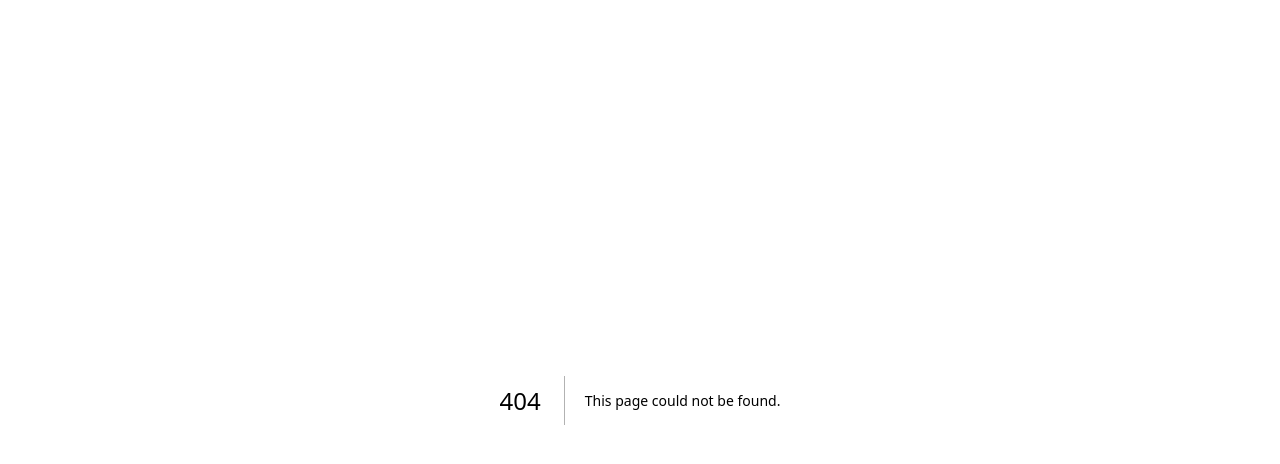
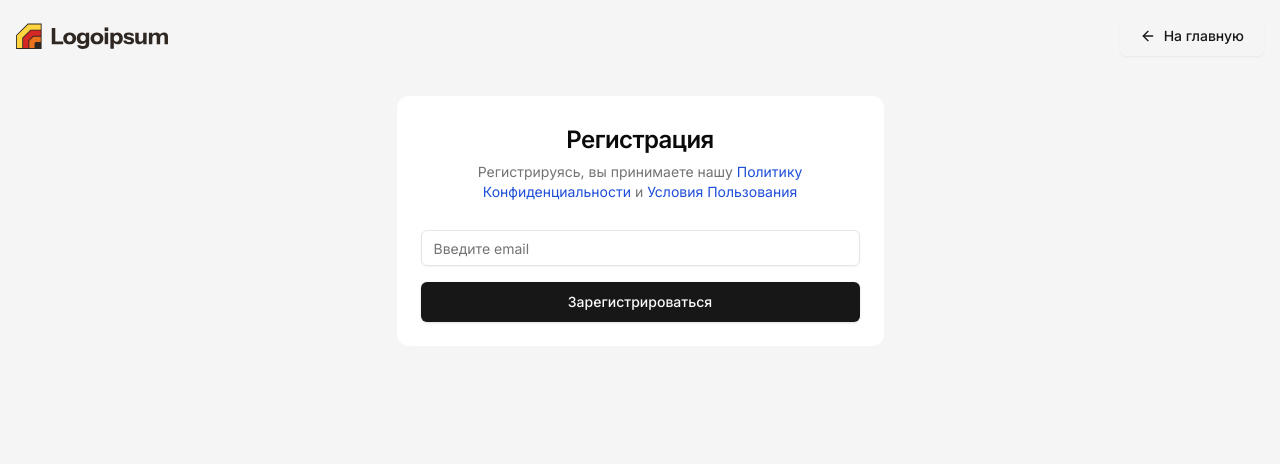
Before and after one commit to improved-sleepyhead/hackathon-frontend, a Next.js app: page /login in a window 1280 px wide. Before the commit this address had no page. Shown: the top 464 px of the page. Built offline with nearby package versions, Linux system fonts and the light colour scheme.

Commit message:
added page: login page w/ auth header feature

```diff
--- /dev/null
+++ b/src/app/(auth)/layout.tsx
@@ -0,0 +1,24 @@
+"use client"
+
+import { AuthHeader } from "@/features/auth/components/auth-header";
+
+
+interface AuthLayoutProps {
+    children: React.ReactNode;
+}
+
+const AuthLayout = ({ children }: AuthLayoutProps) => {
+
+    return (
+        <main className="min-h-screen dark:bg-[#1F1F1F] bg-neutral-100">
+            <div className="mx-auto max-w-screen-2xl p-4">
+                <AuthHeader />
+                <div className="flex flex-col items-center justify-center pt-4 md:pt-10">
+                    {children}
+                </div>
+            </div>
+        </main>
+     );
+};
+
+export default AuthLayout;
--- /dev/null
+++ b/src/app/(auth)/login/page.tsx
@@ -0,0 +1,10 @@
+"use client"
+
+import { EmailEnterCard } from "@/features/auth/components/email-enter-card";
+
+
+const SignInPage = () => {
+    return <EmailEnterCard />
+};
+
+export default SignInPage;
--- a/src/app/(marketing)/page.tsx
+++ b/src/app/(marketing)/page.tsx
@@ -1,9 +1,7 @@
-import { LoginCard } from "@/features/auth/components/login-card";
-
 const MarketingPage = () => {
   return (
     <div>
-      <LoginCard />
+      page
     </div>
   );
 };
--- /dev/null
+++ b/src/features/auth/components/auth-header.tsx
@@ -0,0 +1,19 @@
+import { Button } from "@/shared/ui/kit/button"
+import { Logo } from "@/shared/ui/logo";
+import { ArrowLeft } from "lucide-react";
+import Link from "next/link"
+
+export const AuthHeader = () => {
+    return (
+        <nav className="flex justify-between items-center">
+            <Logo />
+            <div className="flex items-center justify-end gap-x-4">
+                <Button variant="secondary" className="p-5" asChild>
+                    <Link href="/">
+                        <ArrowLeft /> На главную
+                    </Link>
+                </Button>
+            </div>
+        </nav>
+    );
+};
--- a/src/features/auth/components/email-enter-card.tsx
+++ b/src/features/auth/components/email-enter-card.tsx
@@ -72,7 +72,7 @@ export const EmailEnterCard = () => {
                     </Link>
                 </CardDescription>
             </CardHeader>
-            <CardContent className="p-7">
+            <CardContent>
                 <Form {...form}>
                     <form onSubmit={form.handleSubmit(onSubmit)} className="space-y-4">
                         <FormField
--- /dev/null
+++ b/src/shared/ui/logo.tsx
@@ -0,0 +1,13 @@
+import Image from "next/image"
+
+export const Logo = () => {
+    return (
+        <div>
+            <Image
+                src="/logo.svg"
+                height={56} width={152}
+                alt="Logo"
+            />
+        </div>
+    )
+}
```
Also changed, not shown: public/logo.svg (added).
